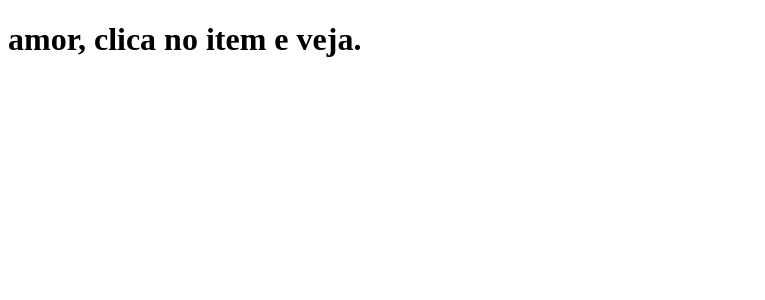
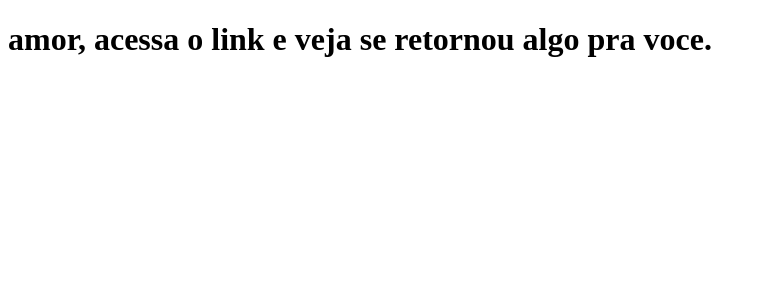
Before and after one commit to marceloairesdasneves/clone-tabnews, a Next.js app: page / in a window 1280 px wide. Shown: the top 300 px of the page, without its empty margins (0-765 px from the left). Built offline with nearby package versions, Linux system fonts and the light colour scheme.

Commit message:
modificado para ver se esta ok

```diff
--- a/pages/index.js
+++ b/pages/index.js
@@ -1,5 +1,5 @@
 function Home() {
-    return <h1>amor, clica no item e veja.</h1>
+    return <h1>amor, acessa o link e veja se retornou algo pra voce.</h1>
 }
 
 export default Home;
```
